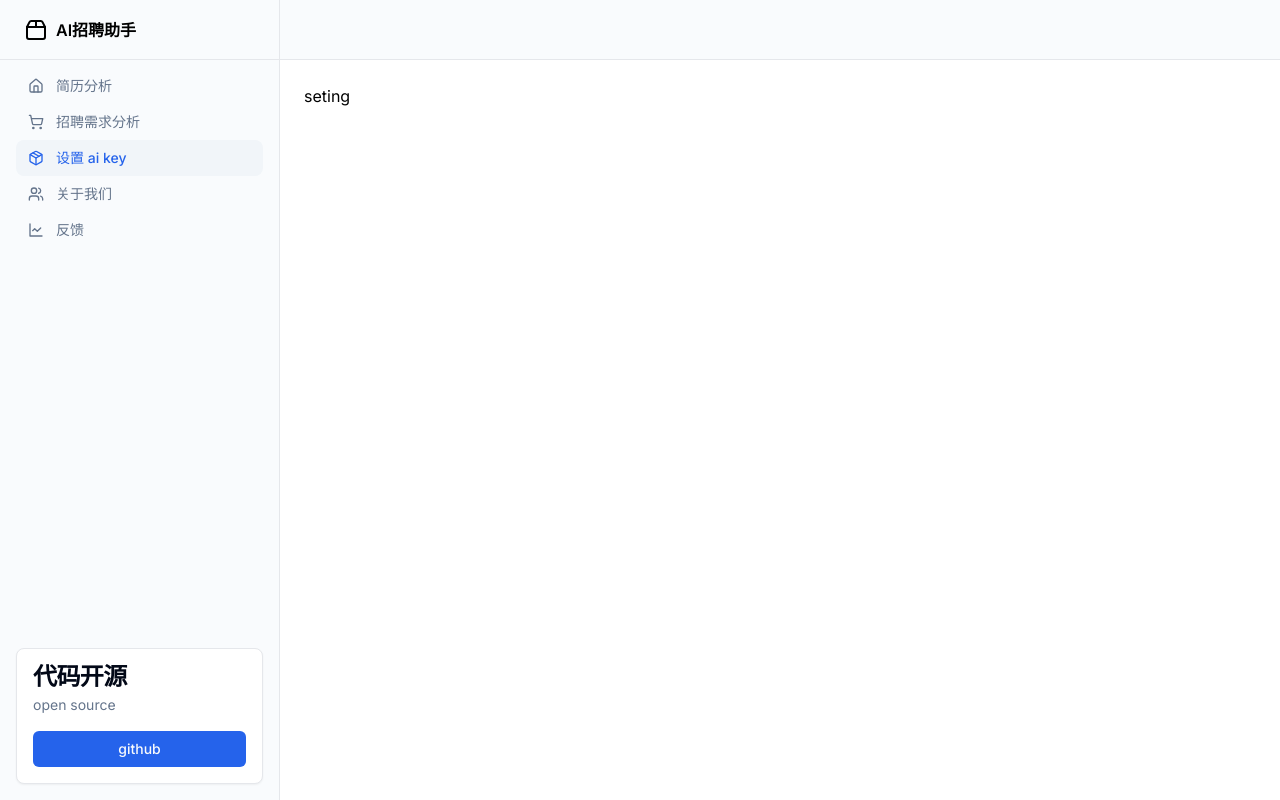
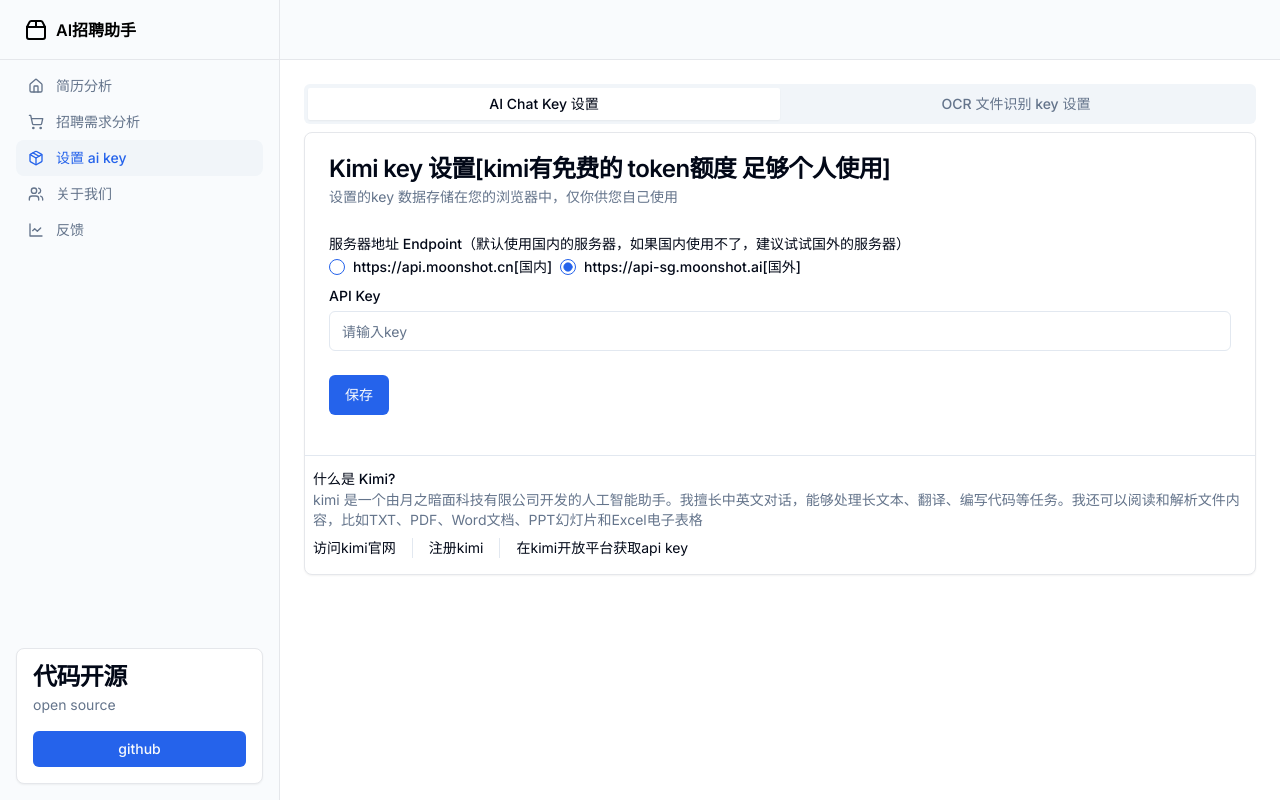
Before and after one commit to qqqzhch/ResumeAnalysis, a Next.js app: page /seting in a window 1280 px wide. Built offline with nearby package versions, Linux system fonts and the light colour scheme.

Commit message:
设置ai key 页面

```diff
--- a/app/seting/page.tsx
+++ b/app/seting/page.tsx
@@ -1,11 +1,102 @@
-import React from 'react';
+import React from "react";
+import { Button } from "@/components/ui/button";
+import {
+  Card,
+  CardContent,
+  CardDescription,
+  CardFooter,
+  CardHeader,
+  CardTitle,
+} from "@/components/ui/card";
+import { Input } from "@/components/ui/input";
+import { Label } from "@/components/ui/label";
+import { Tabs, TabsContent, TabsList, TabsTrigger } from "@/components/ui/tabs";
+
+import { RadioGroup, RadioGroupItem } from "@/components/ui/radio-group";
+import { Separator } from "@/components/ui/separator";
 
 const page = () => {
-    return (
-        <div>
-            seting
-        </div>
-    );
+  return (
+    <div>
+      <Tabs defaultValue="account" className="w-full">
+        <TabsList className="grid w-full grid-cols-2">
+          <TabsTrigger value="account">AI Chat Key 设置</TabsTrigger>
+          <TabsTrigger value="password">OCR 文件识别 key 设置 </TabsTrigger>
+        </TabsList>
+        <TabsContent value="account">
+          <Card>
+            <CardHeader>
+              <CardTitle>Kimi key 设置[kimi有免费的 token额度 足够个人使用]</CardTitle>
+              <CardDescription>
+                设置的key 数据存储在您的浏览器中，仅你供您自己使用
+              </CardDescription>
+            </CardHeader>
+            <CardContent className="space-y-2">
+              <div className="space-y-1">
+                <Label htmlFor="name">
+                  服务器地址
+                  Endpoint（默认使用国内的服务器，如果国内使用不了，建议试试国外的服务器）{" "}
+                </Label>
+                <RadioGroup defaultValue="comfortable" className=" flex row">
+                  <div className="flex items-center space-x-2">
+                    <RadioGroupItem value="default" id="r1" />
+                    <Label htmlFor="r1">https://api.moonshot.cn[国内]</Label>
+                  </div>
+                  <div className="flex items-center space-x-2">
+                    <RadioGroupItem value="comfortable" id="r2" />
+                    <Label htmlFor="r2">https://api-sg.moonshot.ai[国外]</Label>
+                  </div>
+                </RadioGroup>
+              </div>
+              <div className="space-y-1">
+                <Label htmlFor="username">API Key</Label>
+                <Input id="username"  placeholder="请输入key" />
+              </div>
+            </CardContent>
+            <CardFooter>
+              <Button>保存</Button>
+            </CardFooter>
+            <Separator className="my-4" />
+            <div className="space-y-1 mx-1 px-1 mb-2">
+              <h4 className="text-sm font-medium leading-none">什么是 Kimi?</h4>
+              <p className="text-sm text-muted-foreground">kimi 是一个由月之暗面科技有限公司开发的人工智能助手。我擅长中英文对话，能够处理长文本、翻译、编写代码等任务。我还可以阅读和解析文件内容，比如TXT、PDF、Word文档、PPT幻灯片和Excel电子表格</p>
+            </div>
+
+            <div className="flex h-5 items-center space-x-4 text-sm   mx-1 px-1 mb-4">
+              <div> <a href="https://www.moonshot.cn/" target="_blank">访问kimi官网</a></div>
+              <Separator orientation="vertical" />
+              <div><a href="https://kimi.moonshot.cn/" target="_blank">注册kimi</a></div>
+              <Separator orientation="vertical" />
+              <div>在kimi开放平台获取api key</div>
+            </div>
+          </Card>
+        </TabsContent>
+        <TabsContent value="password">
+          <Card>
+            <CardHeader>
+              <CardTitle>OCR 文件识别</CardTitle>
+              <CardDescription>
+              设置的key 数据存储在您的浏览器中，仅你供您自己使用
+              </CardDescription>
+            </CardHeader>
+            <CardContent className="space-y-2">
+              <div className="space-y-1">
+                <Label htmlFor="current">Endpoint</Label>
+                <Input id="current" type="password" disabled />
+              </div>
+              <div className="space-y-1">
+                <Label htmlFor="new">API Key</Label>
+                <Input id="new" type="password" disabled />
+              </div>
+            </CardContent>
+            <CardFooter>
+              <Button disabled>确定</Button>
+            </CardFooter>
+          </Card>
+        </TabsContent>
+      </Tabs>
+    </div>
+  );
 };
 
 export default page;
--- /dev/null
+++ b/components/ui/radio-group.tsx
@@ -0,0 +1,44 @@
+"use client"
+
+import * as React from "react"
+import * as RadioGroupPrimitive from "@radix-ui/react-radio-group"
+import { Circle } from "lucide-react"
+
+import { cn } from "@/lib/utils"
+
+const RadioGroup = React.forwardRef<
+  React.ElementRef<typeof RadioGroupPrimitive.Root>,
+  React.ComponentPropsWithoutRef<typeof RadioGroupPrimitive.Root>
+>(({ className, ...props }, ref) => {
+  return (
+    <RadioGroupPrimitive.Root
+      className={cn("grid gap-2", className)}
+      {...props}
+      ref={ref}
+    />
+  )
+})
+RadioGroup.displayName = RadioGroupPrimitive.Root.displayName
+
+const RadioGroupItem = React.forwardRef<
+  React.ElementRef<typeof RadioGroupPrimitive.Item>,
+  React.ComponentPropsWithoutRef<typeof RadioGroupPrimitive.Item>
+>(({ className, ...props }, ref) => {
+  return (
+    <RadioGroupPrimitive.Item
+      ref={ref}
+      className={cn(
+        "aspect-square h-4 w-4 rounded-full border border-primary text-primary ring-offset-background focus:outline-none focus-visible:ring-2 focus-visible:ring-ring focus-visible:ring-offset-2 disabled:cursor-not-allowed disabled:opacity-50",
+        className
+      )}
+      {...props}
+    >
+      <RadioGroupPrimitive.Indicator className="flex items-center justify-center">
+        <Circle className="h-2.5 w-2.5 fill-current text-current" />
+      </RadioGroupPrimitive.Indicator>
+    </RadioGroupPrimitive.Item>
+  )
+})
+RadioGroupItem.displayName = RadioGroupPrimitive.Item.displayName
+
+export { RadioGroup, RadioGroupItem }
--- /dev/null
+++ b/components/ui/separator.tsx
@@ -0,0 +1,31 @@
+"use client"
+
+import * as React from "react"
+import * as SeparatorPrimitive from "@radix-ui/react-separator"
+
+import { cn } from "@/lib/utils"
+
+const Separator = React.forwardRef<
+  React.ElementRef<typeof SeparatorPrimitive.Root>,
+  React.ComponentPropsWithoutRef<typeof SeparatorPrimitive.Root>
+>(
+  (
+    { className, orientation = "horizontal", decorative = true, ...props },
+    ref
+  ) => (
+    <SeparatorPrimitive.Root
+      ref={ref}
+      decorative={decorative}
+      orientation={orientation}
+      className={cn(
+        "shrink-0 bg-border",
+        orientation === "horizontal" ? "h-[1px] w-full" : "h-full w-[1px]",
+        className
+      )}
+      {...props}
+    />
+  )
+)
+Separator.displayName = SeparatorPrimitive.Root.displayName
+
+export { Separator }
--- a/package.json
+++ b/package.json
@@ -13,6 +13,8 @@
     "@radix-ui/react-dialog": "^1.1.1",
     "@radix-ui/react-dropdown-menu": "^2.1.1",
     "@radix-ui/react-label": "^2.1.0",
+    "@radix-ui/react-radio-group": "^1.2.0",
+    "@radix-ui/react-separator": "^1.1.0",
     "@radix-ui/react-slot": "^1.1.0",
     "@radix-ui/react-tabs": "^1.1.0",
     "@radix-ui/react-tooltip": "^1.1.2",
```
Also changed, not shown: 1 other file (tests, documents, lock files or other folders).
